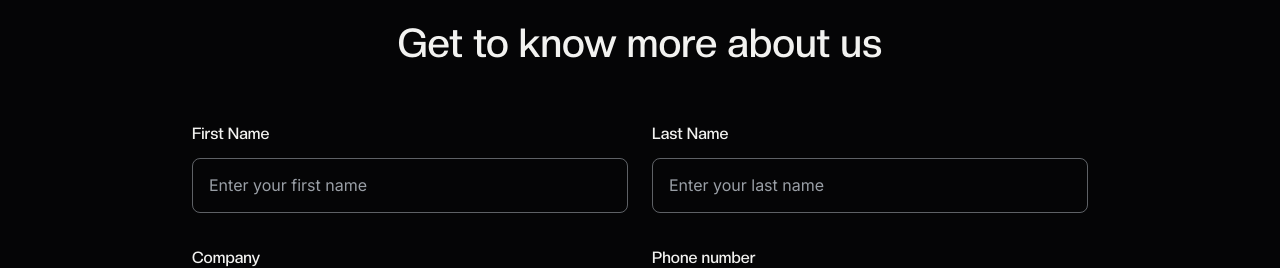
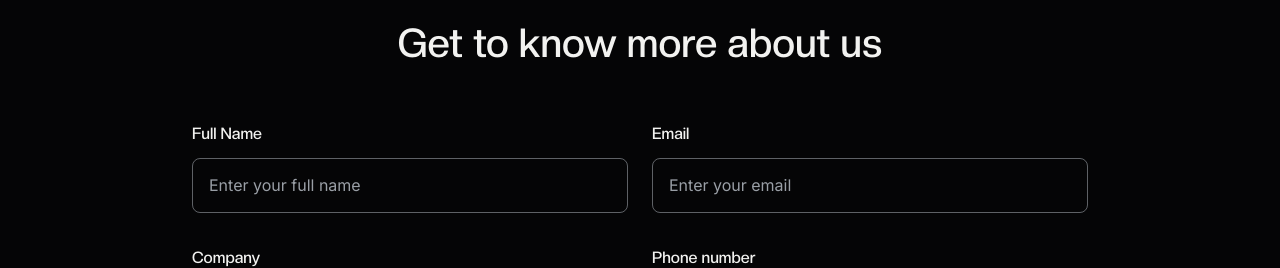
Before and after one commit to alish982/defusion, a Next.js app: page / in a window 1280 px wide. Shown: the part 3820-4088 px from the top of the page. Built offline with nearby package versions, Linux system fonts and the light colour scheme.

Commit message:
changes in form fields

```diff
--- a/app/api/contact/route.ts
+++ b/app/api/contact/route.ts
@@ -3,11 +3,11 @@ import type { ContactFormValues } from "@/components/ContactUs";
 import { resend } from "@/utils/resend";
 
 export async function POST(request: Request) {
-  const { firstName, lastName, company, phone, message } =
+  const { fullName, email, company, phone, message } =
     (await request.json()) as ContactFormValues;
 
   // Basic guard — don't hit Resend with an empty/garbage payload
-  if (!firstName || !lastName || !message) {
+  if (!fullName || !email || !message) {
     return Response.json(
       { message: "First name, last name, and message are required." },
       { status: 400 },
@@ -21,8 +21,8 @@ export async function POST(request: Request) {
       subject: "New Contact Us Submission",
       html: `
         <h1>New Contact Us Submission</h1>
-        <p><strong>First Name:</strong> ${firstName}</p>
-        <p><strong>Last Name:</strong> ${lastName}</p>
+        <p><strong>First Name:</strong> ${fullName}</p>
+        <p><strong>Last Name:</strong> ${email}</p>
         <p><strong>Company:</strong> ${company || "—"}</p>
         <p><strong>Phone Number:</strong> ${phone || "—"}</p>
         <p><strong>Message:</strong></p>
--- a/components/ContactUs.tsx
+++ b/components/ContactUs.tsx
@@ -4,8 +4,8 @@ import { useState } from "react";
 import Image from "next/image";
 
 export interface ContactFormValues {
-  firstName: string;
-  lastName: string;
+  fullName: string;
+  email: string;
   company: string;
   phone: string;
   message: string;
@@ -16,8 +16,8 @@ export default function ContactUs() {
     "idle" | "loading" | "success" | "error" | "empty"
   >("idle");
   const [form, setForm] = useState({
-    firstName: "",
-    lastName: "",
+    fullName: "",
+    email: "",
     company: "",
     phone: "",
     message: "",
@@ -33,8 +33,8 @@ export default function ContactUs() {
     e.preventDefault();
 
     const requiredFields: (keyof typeof form)[] = [
-      "firstName",
-      "lastName",
+      "fullName",
+      "email",
       "company",
       "phone",
       "message",
@@ -55,8 +55,8 @@ export default function ContactUs() {
         method: "POST",
         headers: { "Content-Type": "application/json" },
         body: JSON.stringify({
-          firstName: form.firstName,
-          lastName: form.lastName,
+          fullName: form.fullName,
+          email: form.email,
           company: form.company,
           phone: form.phone,
           message: form.message,
@@ -67,8 +67,8 @@ export default function ContactUs() {
 
       setStatus("success");
       setForm({
-        firstName: "",
-        lastName: "",
+        fullName: "",
+        email: "",
         company: "",
         phone: "",
         message: "",
@@ -97,16 +97,16 @@ export default function ContactUs() {
         <form onSubmit={handleSubmit} className="mt-12 space-y-4 md:space-y-8">
           <div className="grid grid-cols-1 gap-4 sm:grid-cols-2 sm:gap-6">
             <Field
-              label="First Name"
-              placeholder="Enter your first name"
-              value={form.firstName}
-              onChange={handleChange("firstName")}
+              label="Full Name"
+              placeholder="Enter your full name"
+              value={form.fullName}
+              onChange={handleChange("fullName")}
             />
             <Field
-              label="Last Name"
-              placeholder="Enter your last name"
-              value={form.lastName}
-              onChange={handleChange("lastName")}
+              label="Email"
+              placeholder="Enter your email"
+              value={form.email}
+              onChange={handleChange("email")}
             />
           </div>
 
```
